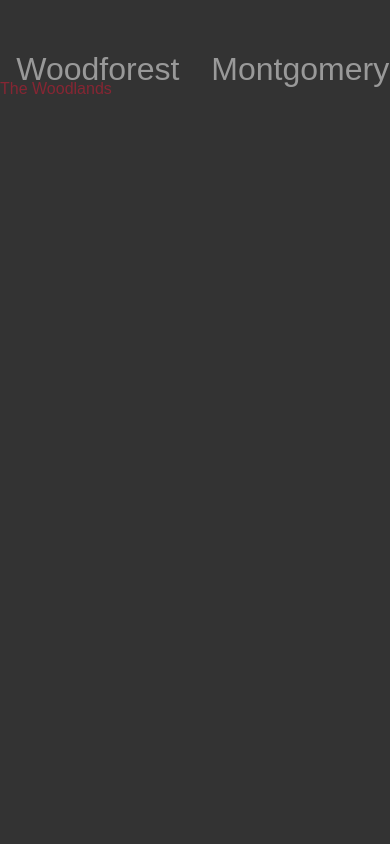
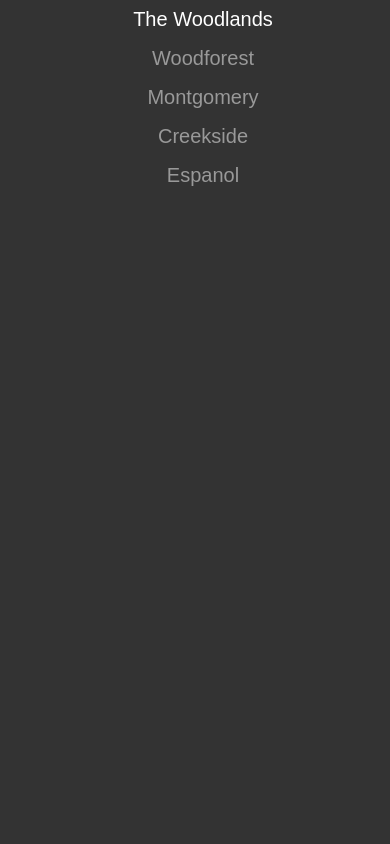
Before and after one commit to chaselikethebank/time-tables, a plain HTML site: page alternate-nav.html in a window 390 px wide. Shown: the top 844 px of the page. Drawn offline with Linux system fonts and the light colour scheme.

Commit message:
red underline nav

```diff
--- a/alternate-nav.html
+++ b/alternate-nav.html
@@ -4,16 +4,19 @@
     <meta charset="UTF-8" />
     <meta name="viewport" content="width=device-width, initial-scale=1.0" />
     <title>Navigation with Underline</title>
+
     <style>
-      *,
-      *::after,
-      *::before {
+      /* Global Reset */
+      .all-st,
+      .all-st::after,
+      .all-st::before {
         box-sizing: border-box;
         margin: 0;
         padding: 0;
       }
 
-      body {
+      /* Body Styling */
+      .body-st {
         font-family: "Poppins", sans-serif;
         color: #862633;
         background-color: #333;
@@ -24,114 +27,129 @@
         min-height: 100vh;
       }
 
-      .inner-nav {
+      /* Navigation Bar */
+      .inner-nav-st {
         position: fixed;
         top: 0;
         left: 0;
         width: 100%;
         display: flex;
-        justify-content: center;
+        justify-content: space-around;
         align-items: center;
-        gap: 2rem;
+        gap: 1rem;
+        padding: 1rem;
+        background-color: #333;
         z-index: 1000;
       }
 
-      .inner-nav a {
+      /* Nav Links */
+      .inner-nav-st a {
         color: #999999;
         text-decoration: none;
-        font-size: 2rem;
+        font-size: 1.5rem;
         transition: all 0.3s ease-in-out;
       }
 
-      .inner-nav-underline {
+      /* Underline */
+      .inner-nav-underline-st {
         position: absolute;
         height: 5px;
         background: #862633;
         left: 0;
-        bottom: -7px;
+        bottom: -5px;
         scale: 1.05;
         border-radius: 1px;
         transition: all 0.3s ease-in-out;
       }
 
-      .inner-nav a.active {
+      .inner-nav-st a.active-st {
         color: #fff;
         transition: all 0.3s ease-in-out;
       }
 
-      .inner-nav a:hover {
+      .inner-nav-st a:hover {
         color: #616161;
         transition: all 0.3s ease-in-out;
       }
 
-      .full-height {
+      .full-height-st {
         height: 100vh;
         width: 100%;
         margin: 0;
         padding: 0;
       }
 
-      .spacer {
+      .spacer-st {
         height: 80px;
       }
 
-      .absolute {
-        position: absolute;
+      section[id] {
+        scroll-margin-top: 80px;
+      }
+
+      @media (max-width: 768px) {
+        .inner-nav-st {
+          flex-direction: column;
+          gap: 1rem;
+          padding: 0.5rem;
+        }
+
+        .inner-nav-st a {
+          font-size: 1.25rem;
+        }
+
+        .inner-nav-st a.active-st {
+          color: #ffffff !important;
+        }
+
+        .inner-nav-underline-st {
+          height: 0px;
         }
 
         section[id] {
-        scroll-margin-top: 80px; /* Offset by nav height ; needs to be same as .spacer */
+          scroll-margin-top: 195px;
         }
-
-      .bg-campus {
-
       }
-
     </style>
   </head>
-  <body>
-    <div class="spacer">
-    <div class="inner-nav  " style="padding-top:2rem">
-        <a href="#section1">The Woodlands</a>
-        <a href="#section2">Woodforest</a>
-        <a href="#section3">Montgomery</a>
-        <a href="#section4">Creekside</a>
+  <body class="body-st">
+    <div class="spacer-st">
+      <div class="inner-nav-st">
+        <a class="nav-link-st" href="#woodlands-st">The Woodlands</a>
+        <a class="nav-link-st" href="#woodforest-st">Woodforest</a>
+        <a class="nav-link-st" href="#montgomery-st">Montgomery</a>
+        <a class="nav-link-st" href="#creekside-st">Creekside</a>
+        <a class="nav-link-st" href="#espanol-st">Espanol</a>
+      </div>
     </div>
 
-    </div>
-    <section id="section1" class="full-height " > The Woodlands</section>
-    <section id="section2" class="full-height "> Woodforest</section>
-    <section id="section3" class="full-height "> Montgomery</section>
-    <section id="section4" class="full-height "> Creekside</section>
+    <!-- Woodlands -->
+    <section id="woodlands-st" class="full-height-st">THE woodlands</section>
+    <section id="woodforest-st" class="full-height-st">Woodforest</section>
+    <section id="montgomery-st" class="full-height-st">Montgomery</section>
+    <section id="creekside-st" class="full-height-st">Creekside</section>
+    <section id="espanol-st" class="full-height-st">Espanol</section>
 
     <script>
-        const nav = document.querySelector(".inner-nav");
-        const navLinks = document.querySelectorAll(".inner-nav a");
+      const nav = document.querySelector(".inner-nav-st");
+      const navLinks = document.querySelectorAll(".nav-link-st");
       const underline = document.createElement("div");
-        underline.classList.add("inner-nav-underline");
+      underline.classList.add("inner-nav-underline-st");
       nav.appendChild(underline);
 
-        // Set the initial active link and underline position
       function setActiveLink(link) {
-            navLinks.forEach((link) => link.classList.remove("active"));
-            link.classList.add("active");
+        navLinks.forEach((link) => link.classList.remove("active-st"));
+        link.classList.add("active-st");
         underline.style.width = link.offsetWidth + "px";
         underline.style.left = link.offsetLeft + "px";
       }
 
-        // Set the initial active link
       setActiveLink(navLinks[0]);
 
       navLinks.forEach((link) => {
-            link.addEventListener("mouseenter", () => {
-                underline.style.width = link.offsetWidth + "px";
-                underline.style.left = link.offsetLeft + "px";
-            });
-
         link.addEventListener("click", (event) => {
-                event.preventDefault(); // Prevent default anchor behavior
-                setActiveLink(link); // Set the clicked link as active
-                // Scroll to the target section
+          event.preventDefault();
+          setActiveLink(link);
           const targetId = link.getAttribute("href");
           const targetElement = document.querySelector(targetId);
           if (targetElement) {
```
Lines whose indentation alone changed are shown as unchanged.
